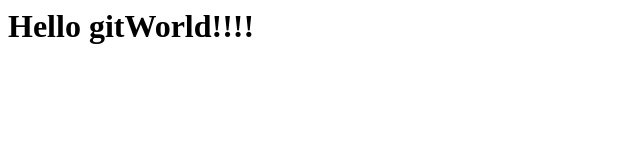
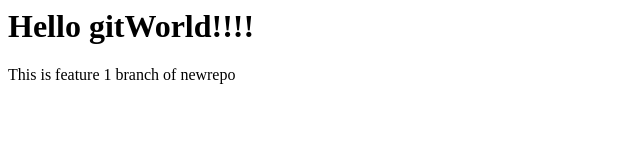
Before and after one commit to afjalshaikh91049/newRepo, a plain HTML site: page index.html in a window 1280 px wide. Shown: the whole page, without its empty margins (0-640 px from the left). Drawn offline with Linux system fonts and the light colour scheme.

Commit message:
feature1 add new code line

```diff
--- a/index.html
+++ b/index.html
@@ -1 +1,2 @@
 <h1>Hello gitWorld!!!!</h1>
+<p>This is feature 1 branch of newrepo</p>
```
